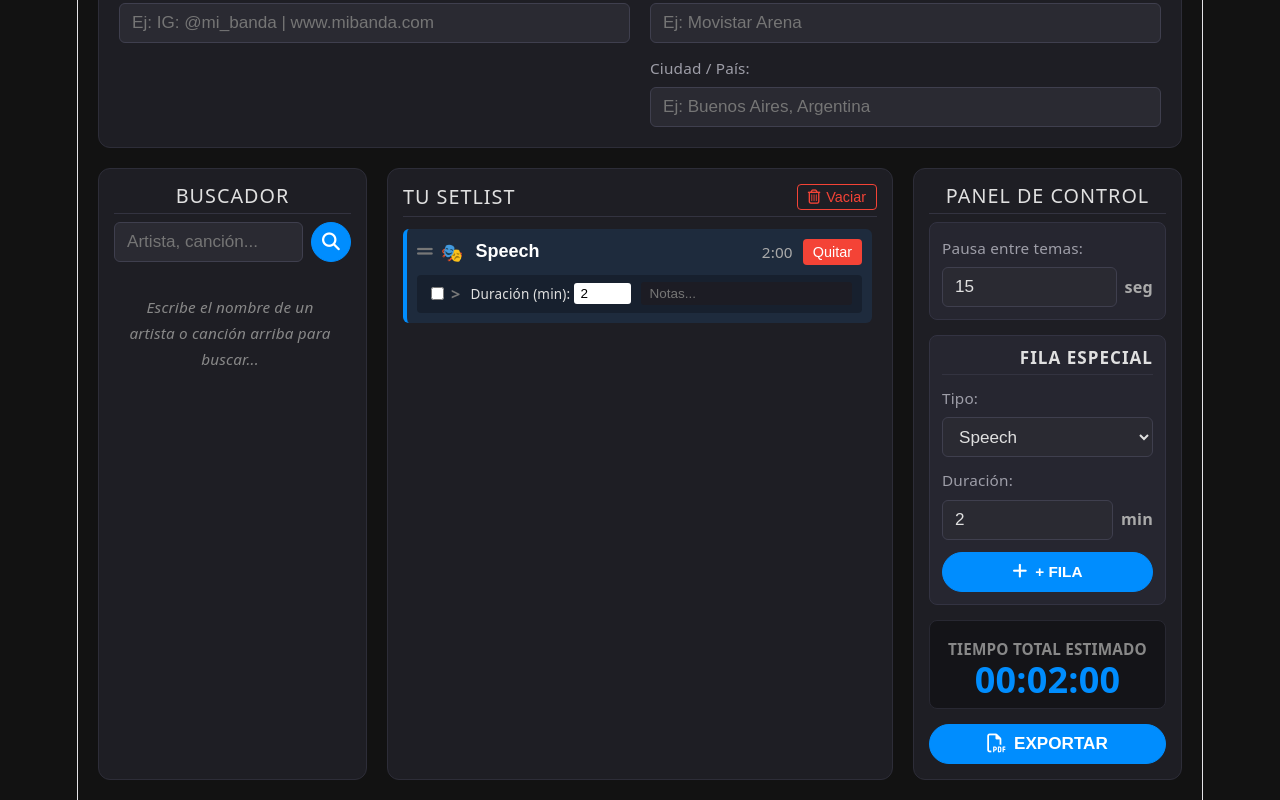
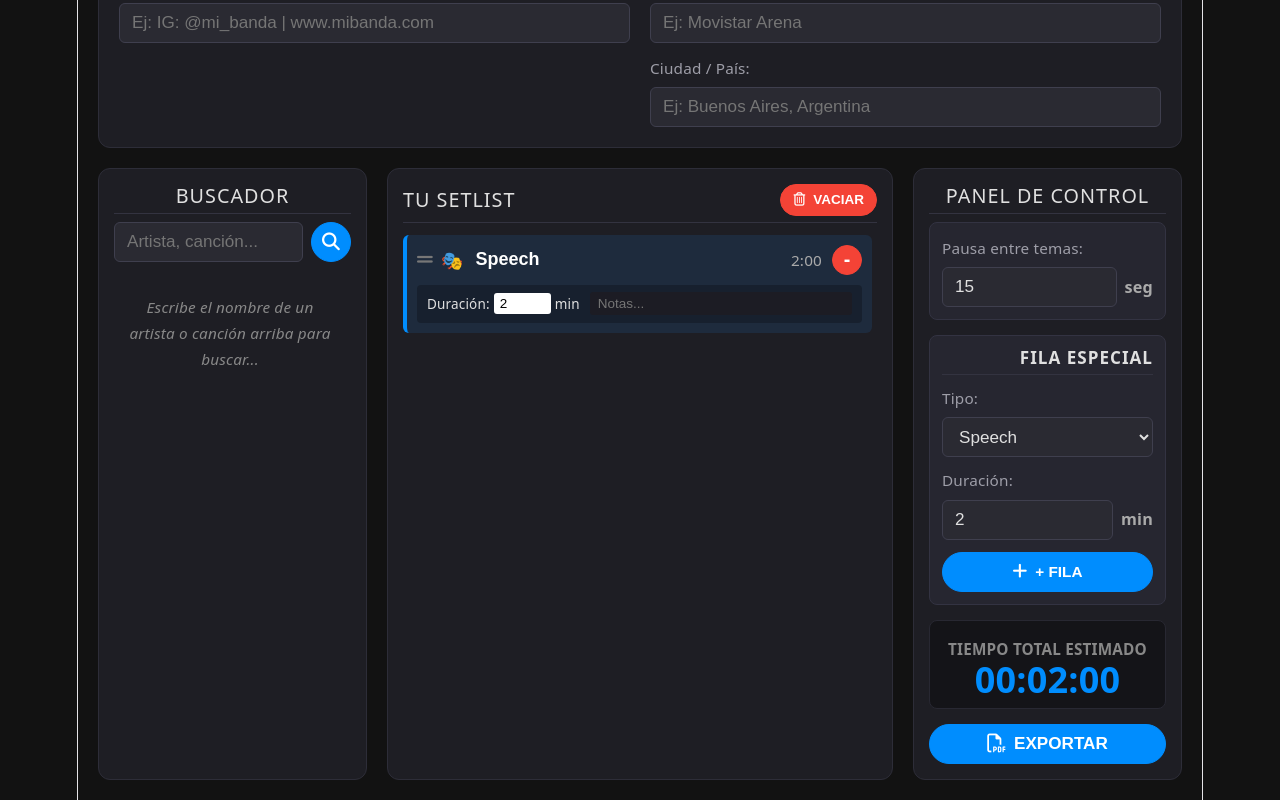
Before and after one commit to hcirig/setlist-maker, a React (Vite) app: page / in a window 1280 px wide. Both pictures are taken after a click on the button "+ FILA". Shown: the part 422-1222 px from the top of the page. Built offline with nearby package versions, Linux system fonts and the light colour scheme.

Commit message:
v2 update setlist

```diff
--- a/src/App.css
+++ b/src/App.css
@@ -1,5 +1,5 @@
 /* =========================================
-   ESTILOS GENERALES Y PALETA DE COLORES V2.6
+   ESTILOS GENERALES Y PALETA DE COLORES V2.7
    ========================================= */
 
 :root {
@@ -132,7 +132,7 @@ input[type="date"].custom-input {
   transition: background-color 0.3s ease, border-color 0.3s ease, box-shadow 0.3s ease;
 }
 
-/* Botón Redondo (Height 40px, Width 40px) */
+/* Botón Redondo Blue (Height 40px, Width 40px) */
 .btn-round {
   width: 40px;
   height: 40px;
@@ -153,7 +153,7 @@ input[type="date"].custom-input {
   transition: background-color 0.3s ease, border-color 0.3s ease, box-shadow 0.3s ease;
 }
 
-/* Botón Peligro / Cerrar Redondeado */
+/* Botón Peligro / Cerrar Píldora */
 .btn-danger-pill {
   height: 40px;
   padding: 0 18px;
@@ -174,8 +174,30 @@ input[type="date"].custom-input {
   transition: background-color 0.3s ease, border-color 0.3s ease, box-shadow 0.3s ease;
 }
 
-/* Animación Reflejo Metalizado para todos los botones */
-.btn-pill::after, .btn-round::after, .btn-danger-pill::after {
+/* Botón Peligro / Quitar Redondo (30px para las filas) */
+.btn-danger-round {
+  width: 30px;
+  height: 30px;
+  border-radius: 50%;
+  border: 1px solid var(--btn-danger);
+  background-color: var(--btn-danger);
+  color: #ffffff;
+  font-size: 1.1em;
+  font-weight: bold;
+  cursor: pointer;
+  display: inline-flex;
+  align-items: center;
+  justify-content: center;
+  position: relative;
+  overflow: hidden;
+  flex-shrink: 0;
+  box-sizing: border-box;
+  line-height: 1;
+  transition: background-color 0.3s ease, border-color 0.3s ease, box-shadow 0.3s ease;
+}
+
+/* Animación Reflejo Metalizado */
+.btn-pill::after, .btn-round::after, .btn-danger-pill::after, .btn-danger-round::after {
   content: '';
   position: absolute;
   top: 0;
@@ -192,7 +214,7 @@ input[type="date"].custom-input {
   transition: none;
 }
 
-.btn-pill:hover::after, .btn-round:hover::after, .btn-danger-pill:hover::after {
+.btn-pill:hover::after, .btn-round:hover::after, .btn-danger-pill:hover::after, .btn-danger-round:hover::after {
   left: 160%;
   transition: all 0.55s ease-in-out;
 }
@@ -204,7 +226,7 @@ input[type="date"].custom-input {
   color: #ffffff;
 }
 
-.btn-danger-pill:hover {
+.btn-danger-pill:hover, .btn-danger-round:hover {
   background-color: #ff5252;
   border-color: #ff5252;
   box-shadow: 0 0 12px rgba(244, 67, 54, 0.4);
@@ -217,7 +239,7 @@ input[type="date"].custom-input {
   box-shadow: none;
 }
 
-.btn-danger-pill:active {
+.btn-danger-pill:active, .btn-danger-round:active {
   background-color: var(--btn-danger-dark);
   border-color: var(--btn-danger-dark);
   box-shadow: none;
--- a/src/App.jsx
+++ b/src/App.jsx
@@ -250,9 +250,13 @@ function App() {
     let totalSegundos = 0;
     setlist.forEach((item, index) => {
       if (item.esTextoLibre) return;
+
       totalSegundos += (item.duracionBase + Number(item.tiempoExtra));
+
       const esUltimo = index === setlist.length - 1;
-      if (!esUltimo && !item.enganchada) {
+
+      // Lógica de Gap: Las filas especiales NUNCA suman gap
+      if (!esUltimo && !item.enganchada && !item.esEspecial) {
         totalSegundos += Number(gap);
       }
     });
@@ -605,9 +609,11 @@ function App() {
             {setlistRenderizado.length > 0 && (
               <button
                 onClick={vaciarSetlist}
-                style={{ backgroundColor: 'transparent', color: '#f44336', border: '1px solid #f44336', padding: '4px 10px', borderRadius: '4px', cursor: 'pointer', fontSize: '0.8em', display: 'flex', alignItems: 'center', gap: '6px' }}
+                className="btn-danger-pill"
+                style={{ height: '32px', padding: '0 12px', fontSize: '0.75em' }}
               >
-                <i className="fa-regular fa-trash-can"></i> Vaciar
+                <i className="fa-regular fa-trash-can"></i>
+                <span>VACIAR</span>
               </button>
             )}
           </div>
@@ -649,9 +655,11 @@ function App() {
                       />
                       <button
                         onClick={() => eliminarDelSetlist(item.idSetlist)}
-                        style={{ backgroundColor: '#f44336', color: 'white', border: 'none', padding: '5px 10px', borderRadius: '4px', cursor: 'pointer', fontSize: '0.8em', marginLeft: '10px' }}
+                        className="btn-danger-round"
+                        title="Quitar"
+                        style={{ marginLeft: '10px' }}
                       >
-                        Quitar
+                        -
                       </button>
                     </div>
                   ) : (
@@ -687,9 +695,10 @@ function App() {
                           <span style={{ fontSize: '0.85em', color: '#aaa' }}>{formatearTiempo(item.duracionBase + Number(item.tiempoExtra))}</span>
                           <button
                             onClick={() => eliminarDelSetlist(item.idSetlist)}
-                            style={{ backgroundColor: '#f44336', color: 'white', border: 'none', padding: '5px 10px', borderRadius: '4px', cursor: 'pointer', fontSize: '0.8em' }}
+                            className="btn-danger-round"
+                            title="Quitar"
                           >
-                            Quitar
+                            -
                           </button>
                         </div>
                       </div>
@@ -706,6 +715,7 @@ function App() {
                           </label>
                         )}
 
+                        {!item.esEspecial && (
                           <label style={{ display: 'flex', alignItems: 'center', gap: '4px', cursor: 'pointer' }} title="Enganchada al siguiente track">
                             <input
                               type="checkbox"
@@ -714,26 +724,29 @@ function App() {
                             />
                             <strong style={{ fontSize: '1.2em', color: item.enganchada ? '#008dfe' : '#777' }}>{'>'}</strong>
                           </label>
+                        )}
 
                         {item.esEspecial ? (
                           <label style={{ display: 'flex', alignItems: 'center', gap: '4px' }}>
-                            Duración (min):
+                            Duración:
                             <input
                               type="number"
                               value={item.duracionBase / 60}
                               onChange={(e) => actualizarItemSetlist(item.idSetlist, 'duracionBase', Number(e.target.value) * 60)}
                               style={{ width: '45px', padding: '3px 6px', borderRadius: '3px', border: 'none', fontSize: '1em' }}
                             />
+                            <span>min</span>
                           </label>
                         ) : (
                           <label style={{ display: 'flex', alignItems: 'center', gap: '4px' }}>
-                            Extra (seg):
+                            Sumar:
                             <input
                               type="number"
                               value={item.tiempoExtra}
                               onChange={(e) => actualizarItemSetlist(item.idSetlist, 'tiempoExtra', e.target.value)}
                               style={{ width: '45px', padding: '3px 6px', borderRadius: '3px', border: 'none', fontSize: '1em' }}
                             />
+                            <span>seg</span>
                           </label>
                         )}
 
```
Lines whose indentation alone changed are shown as unchanged.
